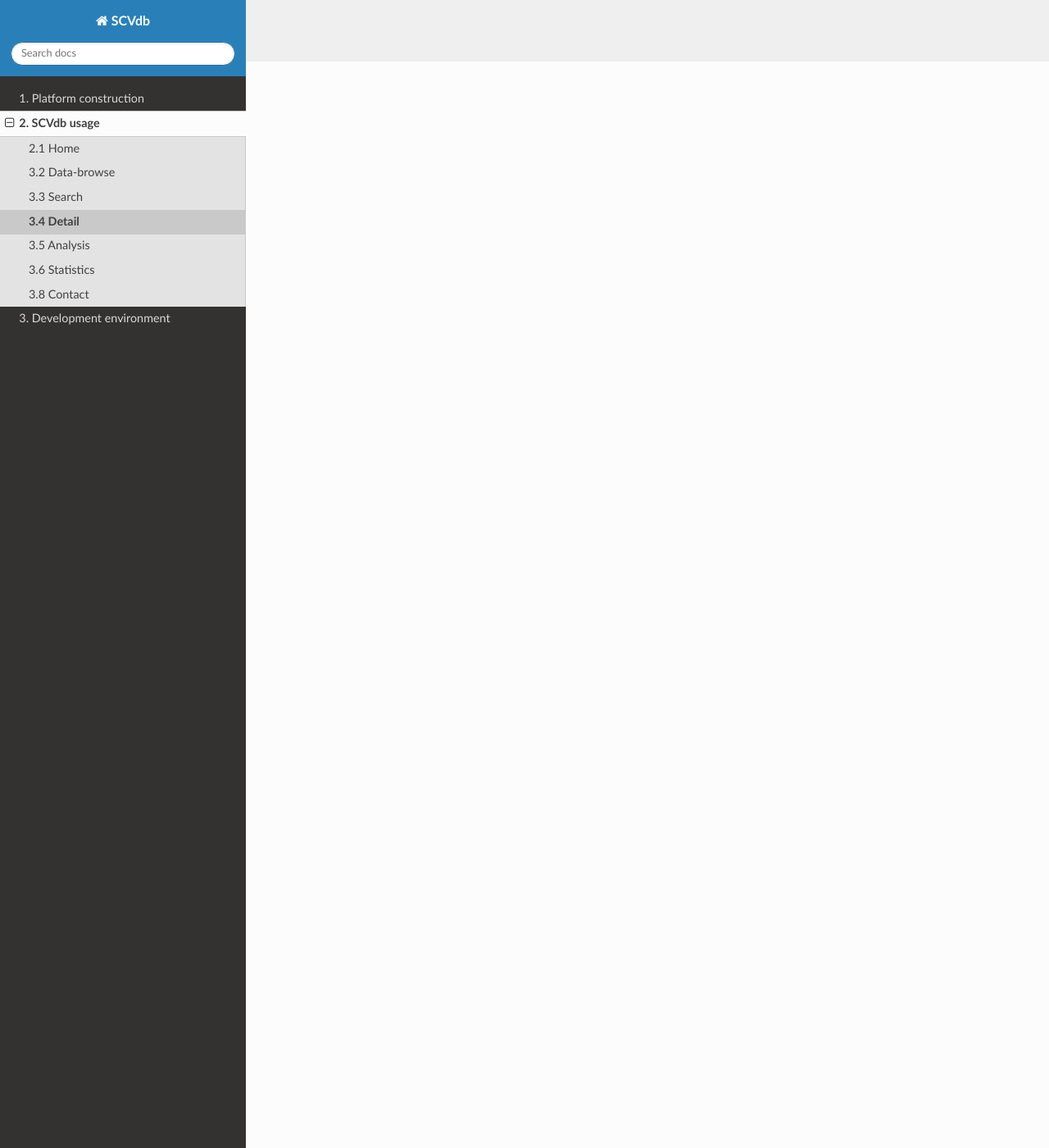
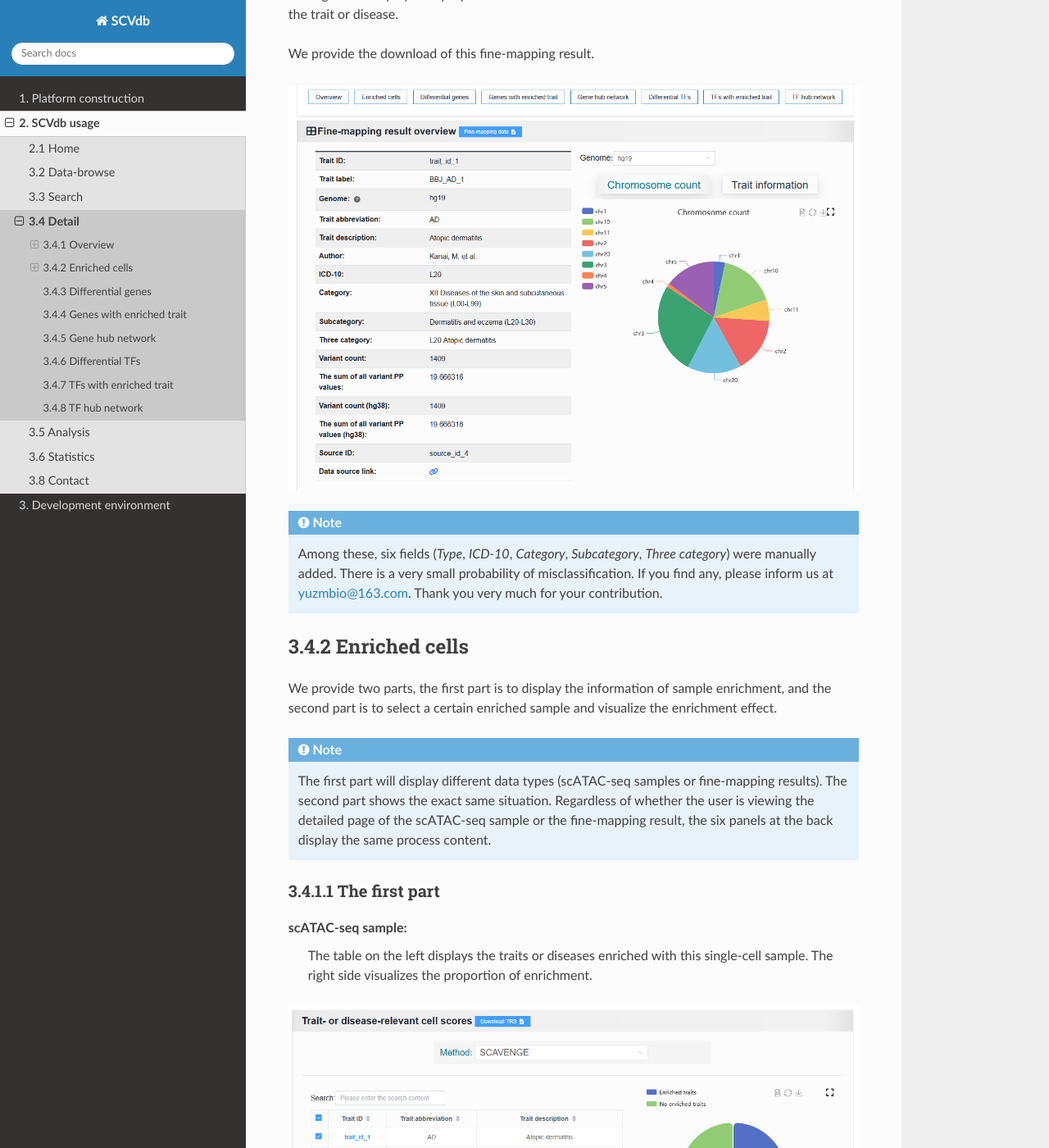
Before and after one commit to YuZhengM/scvmap-tutorial, a Sphinx documentation site: the page built from docs/source/usage/detail.rst, in a window 1280 px wide and 1400 px high, scrolled down 1325 px. Shown: the whole window at 82% size. Built offline with Sphinx 7.4.7 and the Read the Docs theme 3.1.0, drawn with Linux system fonts in a browser that asks for light colours; pages that are not in the unit, such as notebooks, are missing from menus; some of the changed text lies outside the part shown.

Commit message:
feat: 完善了部分细节页

```diff
--- a/docs/source/usage/detail.rst
+++ b/docs/source/usage/detail.rst
@@ -1,2 +1,101 @@
 3.4 Detail
 ================
+
+Access to the details page through the "`Data-browse <https://bio.liclab.net/scvdb/data_browse>`_" page or search results page, etc.
+
+ | For a trait or disease example, consider basal cell carcinoma (BCC): https://bio.liclab.net/scvdb/detail?traitId=trait_id_894
+ | For a scATAC-seq example: https://bio.liclab.net/scvdb/detail?sampleId=sample_id_1
+
+We provide eight content panels for users to analyze data. You can quickly locate the designated panel by clicking on the button of the corresponding module.
+
+3.4.1 Overview
+^^^^^^^^^^^^^^^^^^^^^^^^^^^^^^^
+
+Described the basic information content of the sample, as well as the basic statistical information.
+
+3.4.1.1 scATAC-seq
+*******************************
+
+The basic information of the scATAC-seq sample is displayed on the left. The "Sample ID" is a unique identifier. "Sample label" is a unique identifier that contains sample information.
+
+The proportion of cell types in the scATAC-seq sample is shown on the right.
+
+We provide scATAC-seq data samples for download as H5ad files processed by `SnapATAC2 <https://scverse.org/SnapATAC2/>`_.
+
+.. image:: ../img/detail/sample_overview.png
+
+3.4.1.2 Fine-mapping result
+*******************************
+
+The left side displays basic information about the trait or disease. The "Trait ID" is a unique identifier. The "Trait label" is a unique identifier that contains trait or disease information.
+
+The right side displays the proportion of chromosomes and detailed causal variant information in the trait or disease.
+
+We provide the download of this fine-mapping result.
+
+.. image:: ../img/detail/trait_overview.png
+
+.. note::
+
+    Among these, six fields (`Type`, `ICD-10`, `Category`, `Subcategory`, `Three category`) were manually added. There is a very small probability of misclassification. If you find any, please inform us at yuzmbio@163.com. Thank you very much for your contribution.
+
+3.4.2 Enriched cells
+^^^^^^^^^^^^^^^^^^^^^^^^^^^^^^^
+
+We provide two parts, the first part is to display the information of sample enrichment, and the second part is to select a certain enriched sample and visualize the enrichment effect.
+
+.. note::
+
+    The first part will display different data types (scATAC-seq samples or fine-mapping results). The second part shows the exact same situation. Regardless of whether the user is viewing the detailed page of the scATAC-seq sample or the fine-mapping result, the six panels at the back display the same process content.
+
+3.4.1.1 The first part
+*******************************
+
+scATAC-seq sample:
+ | The table on the left displays the traits or diseases enriched with this single-cell sample. The right side visualizes the proportion of enrichment.
+
+.. image:: ../img/detail/sample_enrichment.png
+
+Fine-mapping result:
+ | On the left is a table of single-cell samples associated with this trait or disease. The right side visualizes the proportion of enrichment.
+
+.. image:: ../img/detail/trait_enrichment.png
+
+3.4.1.2 The second part
+*******************************
+
+Visualize the enrichment of a trait or disease in a single-cell sample.
+
+.. image:: ../img/detail/trs.png
+
+3.4.3 Differential genes
+^^^^^^^^^^^^^^^^^^^^^^^^^^^^^^^
+
+.. image:: ../img/detail/differential_genes.png
+
+3.4.4 Genes with enriched trait
+^^^^^^^^^^^^^^^^^^^^^^^^^^^^^^^
+
+.. image:: ../img/detail/magma.png
+
+.. image:: ../img/detail/magma_view.png
+
+3.4.5 Gene hub network
+^^^^^^^^^^^^^^^^^^^^^^^^^^^^^^^
+
+.. image:: ../img/detail/gene_hub_network.png
+
+3.4.6 Differential TFs
+^^^^^^^^^^^^^^^^^^^^^^^^^^^^^^^
+
+.. image:: ../img/detail/differential_tfs.png
+
+3.4.7 TFs with enriched trait
+^^^^^^^^^^^^^^^^^^^^^^^^^^^^^^^
+
+.. image:: ../img/detail/homer.png
+
+3.4.8 TF hub network
+^^^^^^^^^^^^^^^^^^^^^^^^^^^^^^^
+
+.. image:: ../img/detail/tf_hub_network.png
```
Also changed, not shown: docs/source/usage/dataBrowse.rst (+8 -2 lines), docs/source/img/dataBrowse/txt_download.png (added), docs/source/img/detail/differential_genes.png (added), docs/source/img/detail/differential_tfs.png (added), docs/source/img/detail/gene_hub_network.png (added), docs/source/img/detail/homer.png (added), docs/source/img/detail/magma.png (added), docs/source/img/detail/magma_view.png (added), docs/source/img/detail/sample_enrichment.png (added), docs/source/img/detail/sample_overview.png (added), docs/source/img/detail/tf_hub_network.png (added), docs/source/img/detail/trait_enrichment.png (added), docs/source/img/detail/trait_overview.png (added), docs/source/img/detail/trs.png (added), 1 more files.
